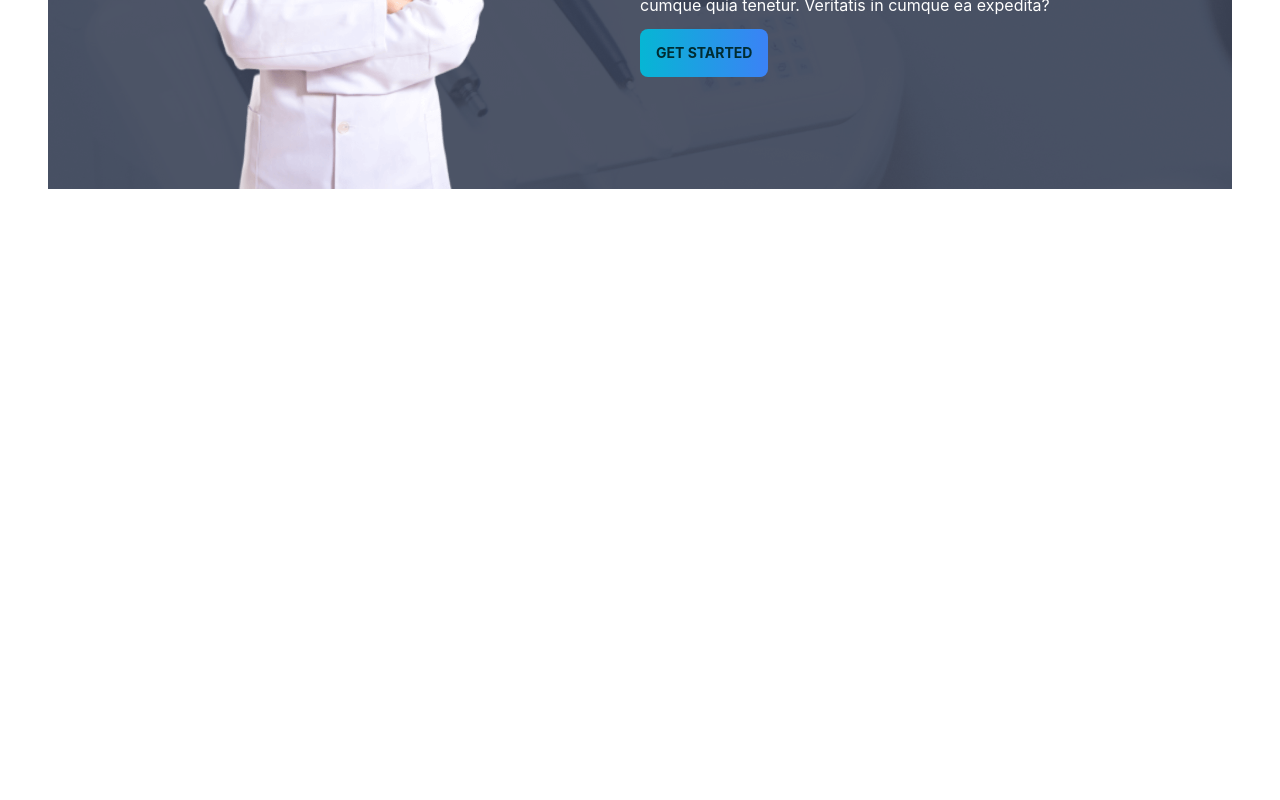
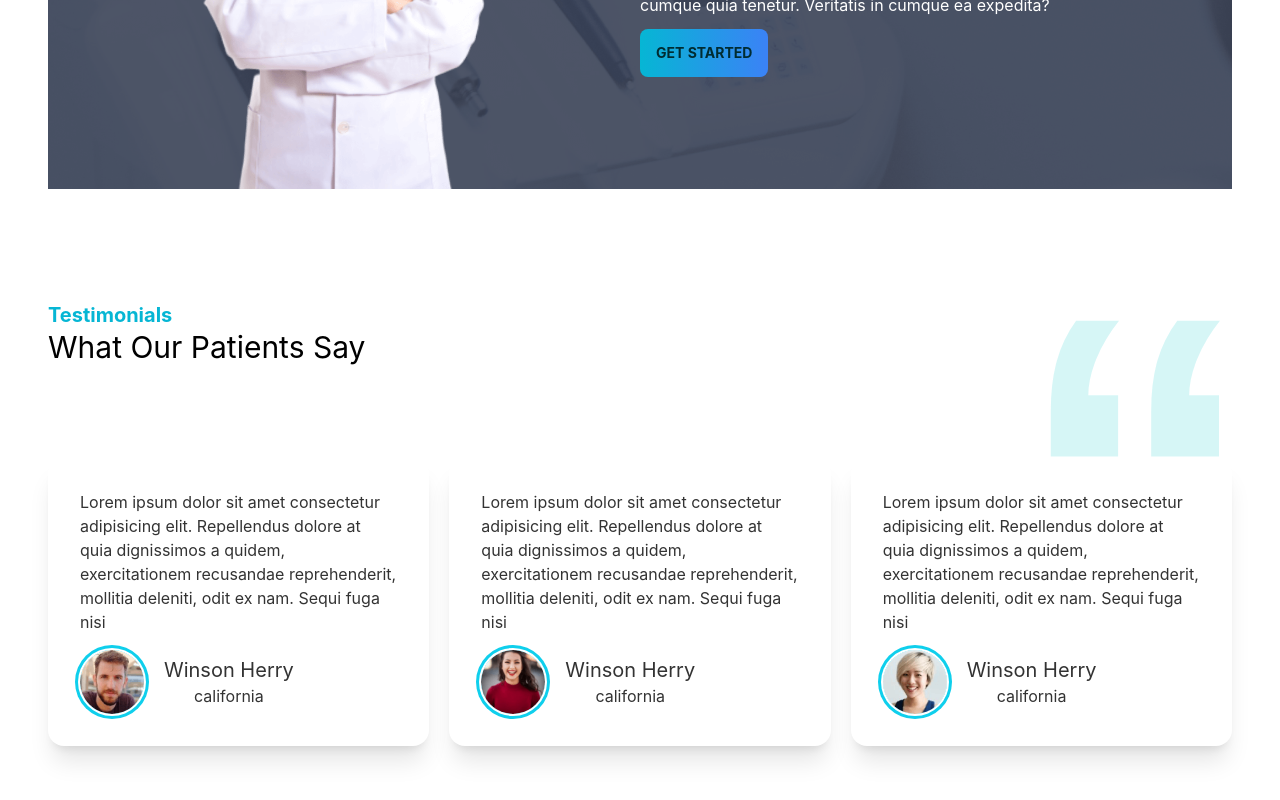
Before and after one commit to mdmitho/-doctors-protal-client-site-home-page, a React (Create React App) app: page / in a window 1280 px wide. Shown: the part 1922-2722 px from the top of the page. Before the commit the page ends 2111 px from the top, so only its background shows below. Built offline with nearby package versions, Linux system fonts and the light colour scheme.

Commit message:
Add Testimonials with Avatar and fake data

```diff
--- a/src/Pages/Home/Home.js
+++ b/src/Pages/Home/Home.js
@@ -3,6 +3,7 @@ import Banner from '../Banner/Banner';
 import Info from '../Info/Info';
 import MakeAppointment from '../MakeAppointment/MakeAppointment';
 import Services from '../Services/Services';
+import Testimonials from '../Testimonials/Testimonials';
 
 
 const Home = () => {
@@ -12,6 +13,7 @@ const Home = () => {
         <Info></Info>
         <Services></Services>
         <MakeAppointment></MakeAppointment>
+        <Testimonials></Testimonials>
       </div>
     );
 };
--- /dev/null
+++ b/src/Pages/Review/Review.js
@@ -0,0 +1,28 @@
+import React from 'react';
+
+const Review = ({review}) => {
+    return (
+      <div>
+        <div class="card lg:max-w-lg bg-base-100 shadow-xl">
+          <div class="card-body">
+
+            <p className='text-left mb-2'>Lorem ipsum dolor sit amet consectetur adipisicing elit. Repellendus dolore at quia dignissimos a quidem, exercitationem recusandae reprehenderit, mollitia deleniti, odit ex nam. Sequi fuga nisi
+            </p>
+            <div class="flex items-center">
+              <div class="avatar">
+                <div class="w-16 rounded-full ring ring-primary ring-offset-base-100 ring-offset-2 mr-5">
+                  <img src={review.img} />
+                </div>
+              </div>
+              <div className="">
+                  <h4 className='text-xl'>{review.name}</h4>
+                  <p>{review.location}</p>
+              </div>
+            </div>
+          </div>
+        </div>
+      </div>
+    );
+};
+
+export default Review;
--- /dev/null
+++ b/src/Pages/Testimonials/Testimonials.js
@@ -0,0 +1,55 @@
+import React from 'react';
+import quote from '../../assets/icons/quote.svg'
+import people1 from '../../assets/images/people1.png'
+import people2 from '../../assets/images/people2.png'
+import people3 from '../../assets/images/people3.png'
+import Review from '../Review/Review';
+const Testimonials = () => {
+    const reviews =[
+        {
+            _id:1,
+            name: 'Winson Herry',
+            review:'',
+            location: 'california',
+            img : people1
+        },
+        {
+            _id:2,
+            name: 'Winson Herry',
+            review:'',
+            location: 'california',
+            img : people2
+        },
+        {
+            _id:3,
+            name: 'Winson Herry',
+            review:'',
+            location: 'california',
+            img : people3
+        },
+    ]
+    return (
+        <section className='my-28'>
+            <div className="flex justify-between">
+<div className="text-left">
+    <h4 className='text-xl text-cyan-500 font-bold'>Testimonials</h4>
+    <h1 className='text-3xl text-black '>What Our Patients Say</h1>
+</div>
+<div className="">
+    <img src={quote} className='w-24 lg:w-48' alt="" />
+</div>
+            </div>
+            <div className="grid grid-cols-1 md:grid-cols-2 lg:grid-cols-3 gap-5">
+              {
+                  reviews.map(review =><Review
+                    key={review._id}
+                    review={review}
+                    >
+                    </Review>)
+              }
+            </div>
+        </section>
+    );
+};
+
+export default Testimonials;
```
